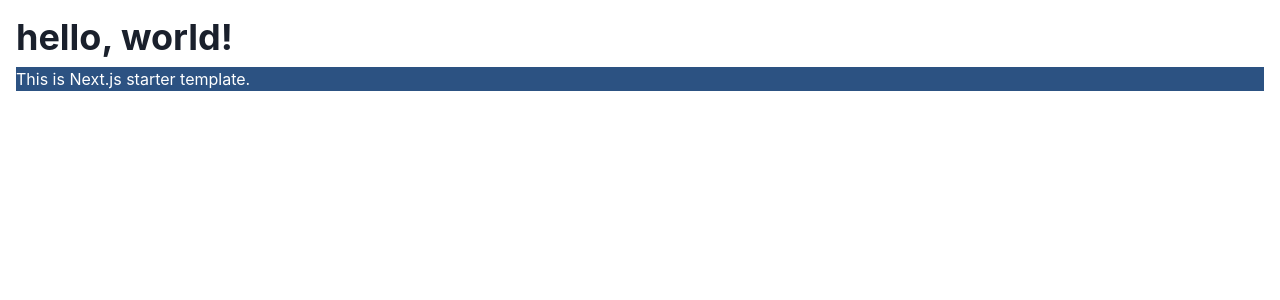
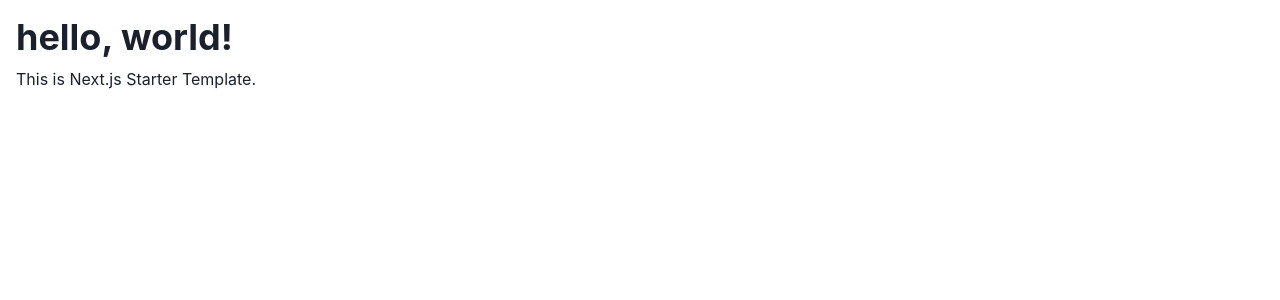
Before and after one commit to shimotsu4431/nextjs-starter-kit, a Next.js app: page / in a window 1280 px wide. Shown: the top 300 px of the page. Built offline with nearby package versions, Linux system fonts and the light colour scheme.

Commit message:
add APP_NAME

```diff
--- /dev/null
+++ b/src/lib/constants.ts
@@ -0,0 +1 @@
+export const APP_NAME = `Next.js Starter Template`
--- a/src/pages/index.tsx
+++ b/src/pages/index.tsx
@@ -1,5 +1,7 @@
 import { Box, Heading, Text } from '@chakra-ui/react'
 import Head from 'next/head'
+
+import { APP_NAME } from '@/lib/constants'
 
 import type { NextPage } from 'next'
 
@@ -7,15 +9,14 @@ const Home: NextPage = () => {
   return (
     <>
       <Head>
-        <title>Next.js Template.</title>
-        <meta name="description" content="Generated by create next app" />
+        <title>{APP_NAME}</title>
         <link rel="icon" href="/favicon.ico" />
       </Head>
 
       <main>
         <Box p={4}>
           <Heading marginBottom={2}>hello, world!</Heading>
-          <Text fontSize='md' background={"blue.700"} textColor={'white'}>This is Next.js starter template.</Text>
+          <Text fontSize='md'>This is {APP_NAME}.</Text>
         </Box>
       </main>
     </>
```
